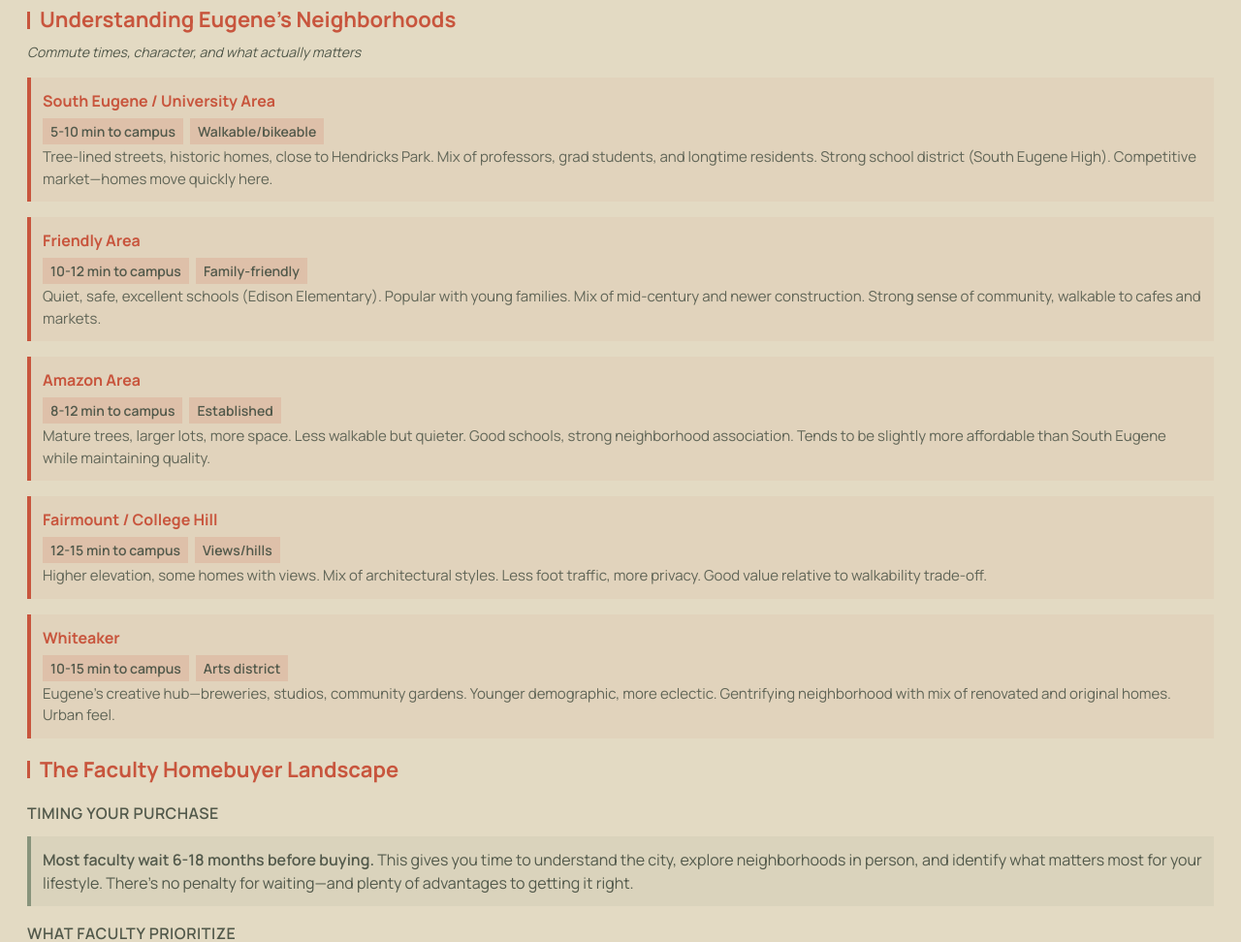
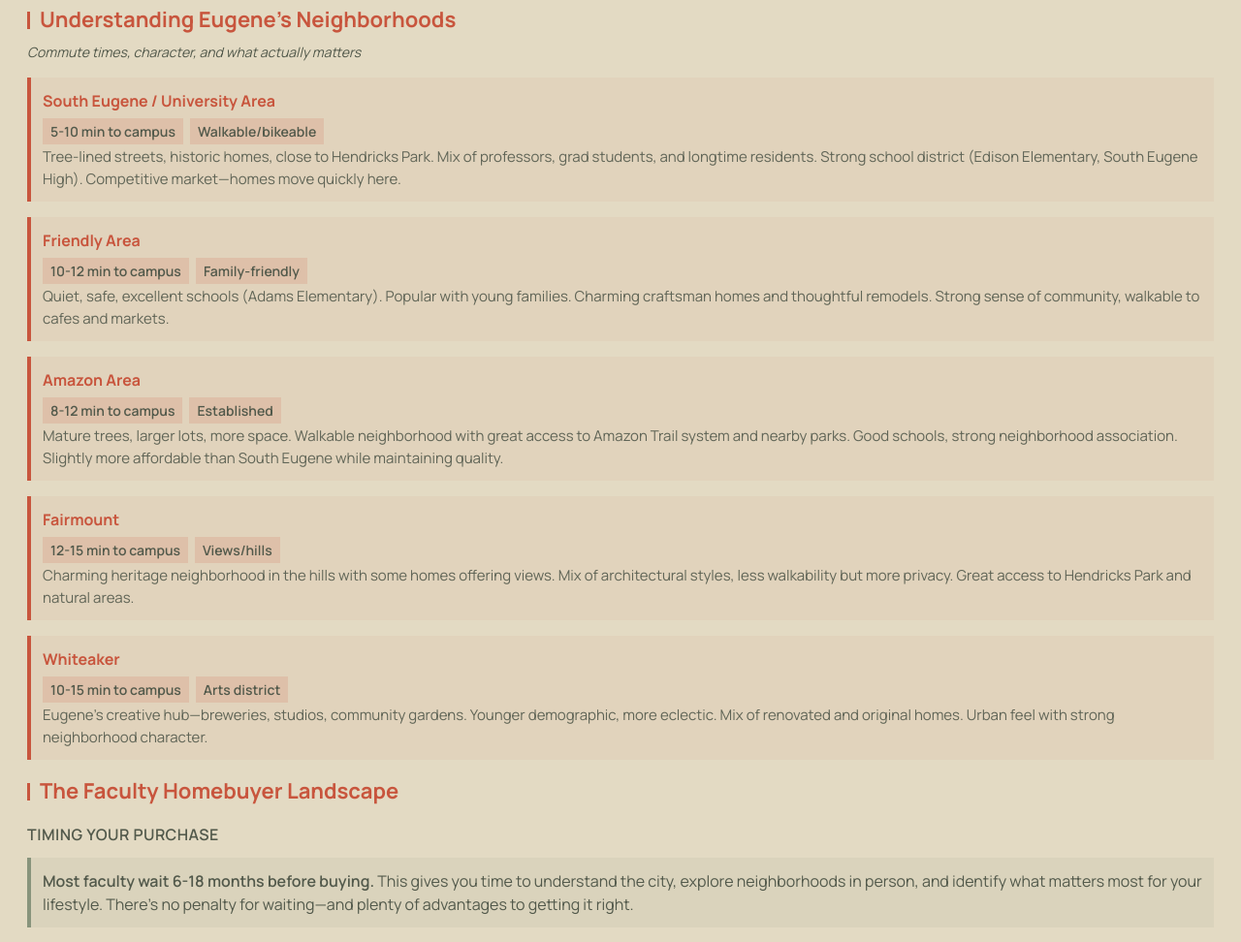
Before and after one commit to aarongeeee/helpfuldocs, a plain HTML site: page uoFacultyHousingGuide.html in a window 1280 px wide. Shown: the part 260-1232 px from the top of the page at 97% size. Drawn offline with Linux system fonts and the light colour scheme.

Commit message:
Update uoFacultyHousingGuide.html

```diff
--- a/uoFacultyHousingGuide.html
+++ b/uoFacultyHousingGuide.html
@@ -229,7 +229,7 @@
         <div class="neighborhood-details">
             <span class="quick-stat">5-10 min to campus</span>
             <span class="quick-stat">Walkable/bikeable</span><br>
-            Tree-lined streets, historic homes, close to Hendricks Park. Mix of professors, grad students, and longtime residents. Strong school district (South Eugene High). Competitive market—homes move quickly here.
+            Tree-lined streets, historic homes, close to Hendricks Park. Mix of professors, grad students, and longtime residents. Strong school district (Edison Elementary, South Eugene High). Competitive market—homes move quickly here.
         </div>
     </div>
 
@@ -238,7 +238,7 @@
         <div class="neighborhood-details">
             <span class="quick-stat">10-12 min to campus</span>
             <span class="quick-stat">Family-friendly</span><br>
-            Quiet, safe, excellent schools (Edison Elementary). Popular with young families. Mix of mid-century and newer construction. Strong sense of community, walkable to cafes and markets.
+            Quiet, safe, excellent schools (Adams Elementary). Popular with young families. Charming craftsman homes and thoughtful remodels. Strong sense of community, walkable to cafes and markets.
         </div>
     </div>
 
@@ -247,16 +247,16 @@
         <div class="neighborhood-details">
             <span class="quick-stat">8-12 min to campus</span>
             <span class="quick-stat">Established</span><br>
-            Mature trees, larger lots, more space. Less walkable but quieter. Good schools, strong neighborhood association. Tends to be slightly more affordable than South Eugene while maintaining quality.
+            Mature trees, larger lots, more space. Walkable neighborhood with great access to Amazon Trail system and nearby parks. Good schools, strong neighborhood association. Slightly more affordable than South Eugene while maintaining quality.
         </div>
     </div>
 
     <div class="neighborhood-box">
-        <div class="neighborhood-name">Fairmount / College Hill</div>
+        <div class="neighborhood-name">Fairmount</div>
         <div class="neighborhood-details">
             <span class="quick-stat">12-15 min to campus</span>
             <span class="quick-stat">Views/hills</span><br>
-            Higher elevation, some homes with views. Mix of architectural styles. Less foot traffic, more privacy. Good value relative to walkability trade-off.
+            Charming heritage neighborhood in the hills with some homes offering views. Mix of architectural styles, less walkability but more privacy. Great access to Hendricks Park and natural areas.
         </div>
     </div>
 
@@ -265,7 +265,7 @@
         <div class="neighborhood-details">
             <span class="quick-stat">10-15 min to campus</span>
             <span class="quick-stat">Arts district</span><br>
-            Eugene's creative hub—breweries, studios, community gardens. Younger demographic, more eclectic. Gentrifying neighborhood with mix of renovated and original homes. Urban feel.
+            Eugene's creative hub—breweries, studios, community gardens. Younger demographic, more eclectic. Mix of renovated and original homes. Urban feel with strong neighborhood character.
         </div>
     </div>
 
```
